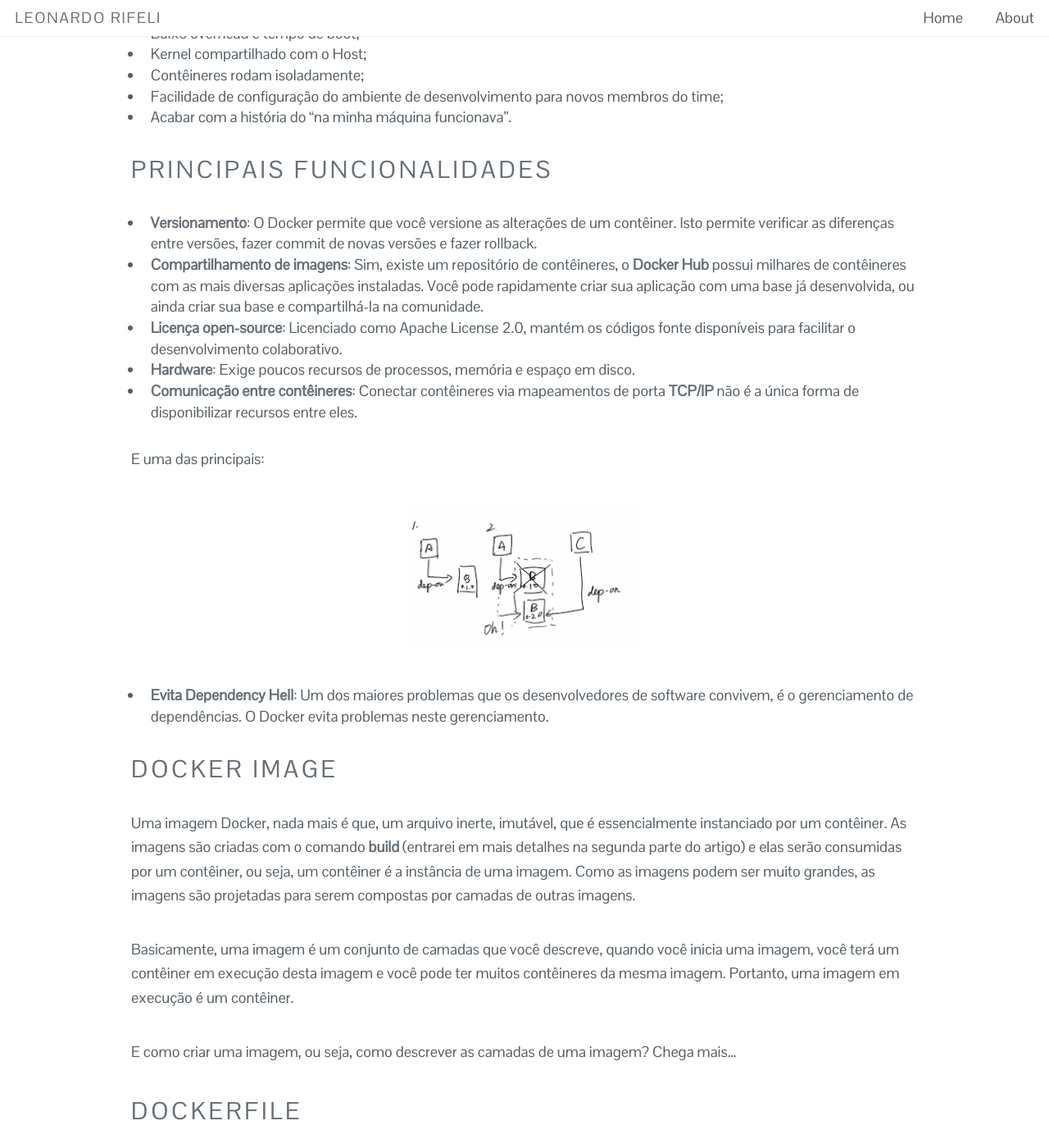
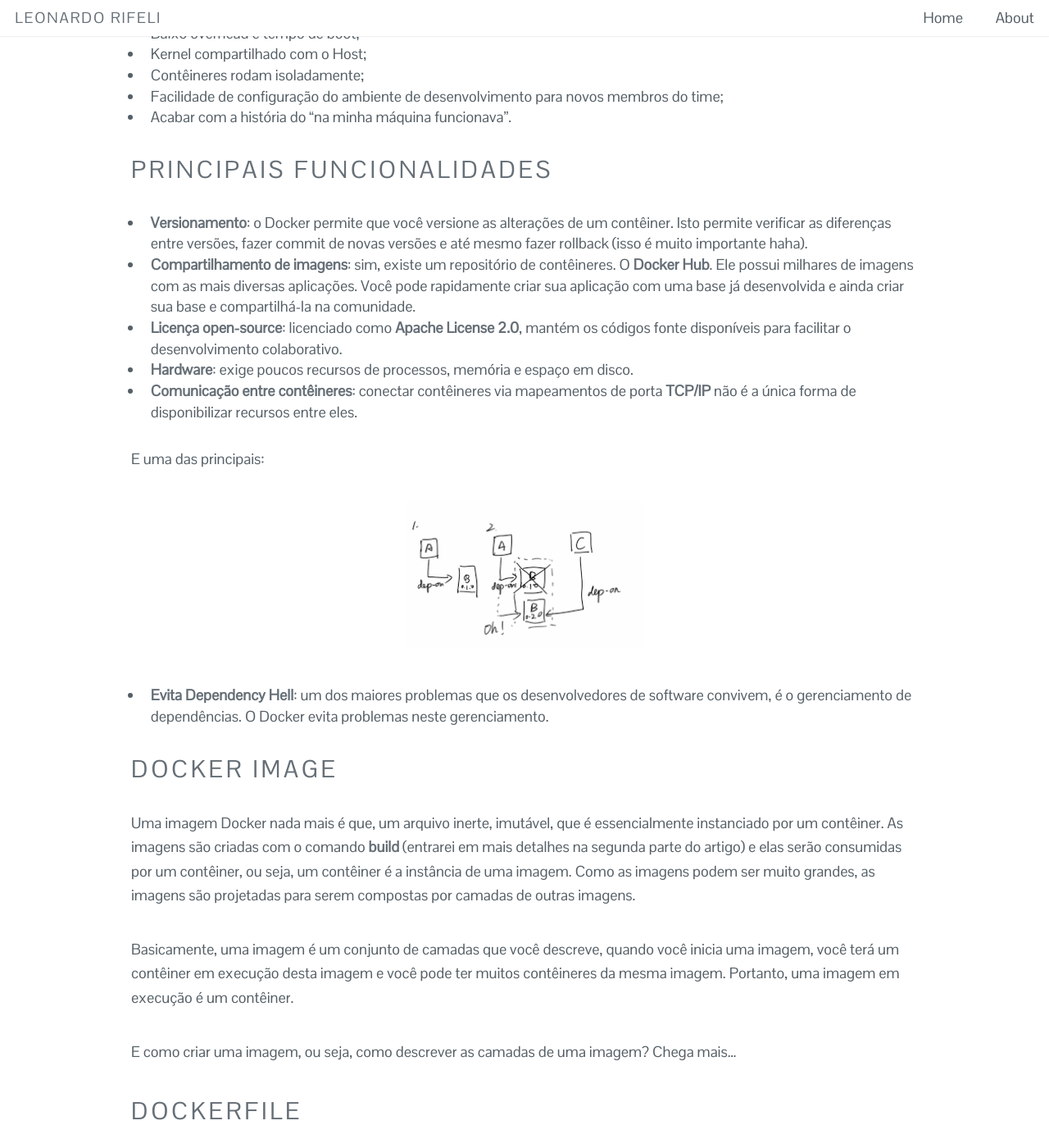
Before and after one commit to leonardorifeli/leonardorifeli-website, a Jekyll site: the page built from _posts/2016-11-05-docker-vamos-falar-sobre-virtualizacao.markdown, in a window 1280 px wide and 1400 px high, scrolled down 5378 px. Shown: the whole window at 82% size. Built offline with Jekyll 4.4.1, drawn with Linux system fonts in a browser that asks for light colours; comment, search, counter and statistics services are not loaded.

Commit message:
Fixed article correction

```diff
--- a/_posts/2016-11-05-docker-vamos-falar-sobre-virtualizacao.markdown
+++ b/_posts/2016-11-05-docker-vamos-falar-sobre-virtualizacao.markdown
@@ -118,22 +118,22 @@ O Docker utiliza os recursos de [Namespaces](https://en.wikipedia.org/wiki/Names
 
 ## Principais Funcionalidades
 
-- **Versionamento**: O Docker permite que você versione as alterações de um contêiner. Isto permite verificar as diferenças entre versões, fazer commit de novas versões e fazer rollback.
-- **Compartilhamento de imagens**: Sim, existe um repositório de contêineres, o **Docker Hub** possui milhares de contêineres com as mais diversas aplicações instaladas. Você pode rapidamente criar sua aplicação com uma base já desenvolvida, ou ainda criar sua base e compartilhá-la na comunidade.
-- **Licença open-source**: Licenciado como Apache License 2.0, mantém os códigos fonte disponíveis para facilitar o desenvolvimento colaborativo.
-- **Hardware**: Exige poucos recursos de processos, memória e espaço em disco.
-- **Comunicação entre contêineres**: Conectar contêineres via mapeamentos de porta **TCP/IP** não é a única forma de disponibilizar recursos entre eles.
+- **Versionamento**: o Docker permite que você versione as alterações de um contêiner. Isto permite verificar as diferenças entre versões, fazer commit de novas versões e até mesmo fazer rollback (isso é muito importante haha).
+- **Compartilhamento de imagens**: sim, existe um repositório de contêineres. O **Docker Hub**. Ele possui milhares de imagens com as mais diversas aplicações. Você pode rapidamente criar sua aplicação com uma base já desenvolvida e ainda criar sua base e compartilhá-la na comunidade.
+- **Licença open-source**: licenciado como **Apache License 2.0**, mantém os códigos fonte disponíveis para facilitar o desenvolvimento colaborativo.
+- **Hardware**: exige poucos recursos de processos, memória e espaço em disco.
+- **Comunicação entre contêineres**: conectar contêineres via mapeamentos de porta **TCP/IP** não é a única forma de disponibilizar recursos entre eles.
 
 E uma das principais:
 
 {:.center}
 ![docker](/img/posts/2016/11/03/dependency-hell.png){:style="width: 30%;"}
 
-- **Evita Dependency Hell**: Um dos maiores problemas que os desenvolvedores de software convivem, é o gerenciamento de dependências. O Docker evita problemas neste gerenciamento.
+- **Evita Dependency Hell**: um dos maiores problemas que os desenvolvedores de software convivem, é o gerenciamento de dependências. O Docker evita problemas neste gerenciamento.
 
 ## Docker Image
 
-Uma imagem Docker, nada mais é que, um arquivo inerte, imutável, que é essencialmente instanciado por um contêiner. As imagens são criadas com o comando **build** (entrarei em mais detalhes na segunda parte do artigo) e elas serão consumidas por um contêiner, ou seja, um contêiner é a instância de uma imagem. Como as imagens podem ser muito grandes, as imagens são projetadas para serem compostas por camadas de outras imagens.
+Uma imagem Docker nada mais é que, um arquivo inerte, imutável, que é essencialmente instanciado por um contêiner. As imagens são criadas com o comando **build** (entrarei em mais detalhes na segunda parte do artigo) e elas serão consumidas por um contêiner, ou seja, um contêiner é a instância de uma imagem. Como as imagens podem ser muito grandes, as imagens são projetadas para serem compostas por camadas de outras imagens.
 
 Basicamente, uma imagem é um conjunto de camadas que você descreve, quando você inicia uma imagem, você terá um contêiner em execução desta imagem e você pode ter muitos contêineres da mesma imagem. Portanto, uma imagem em execução é um contêiner.
 
```
